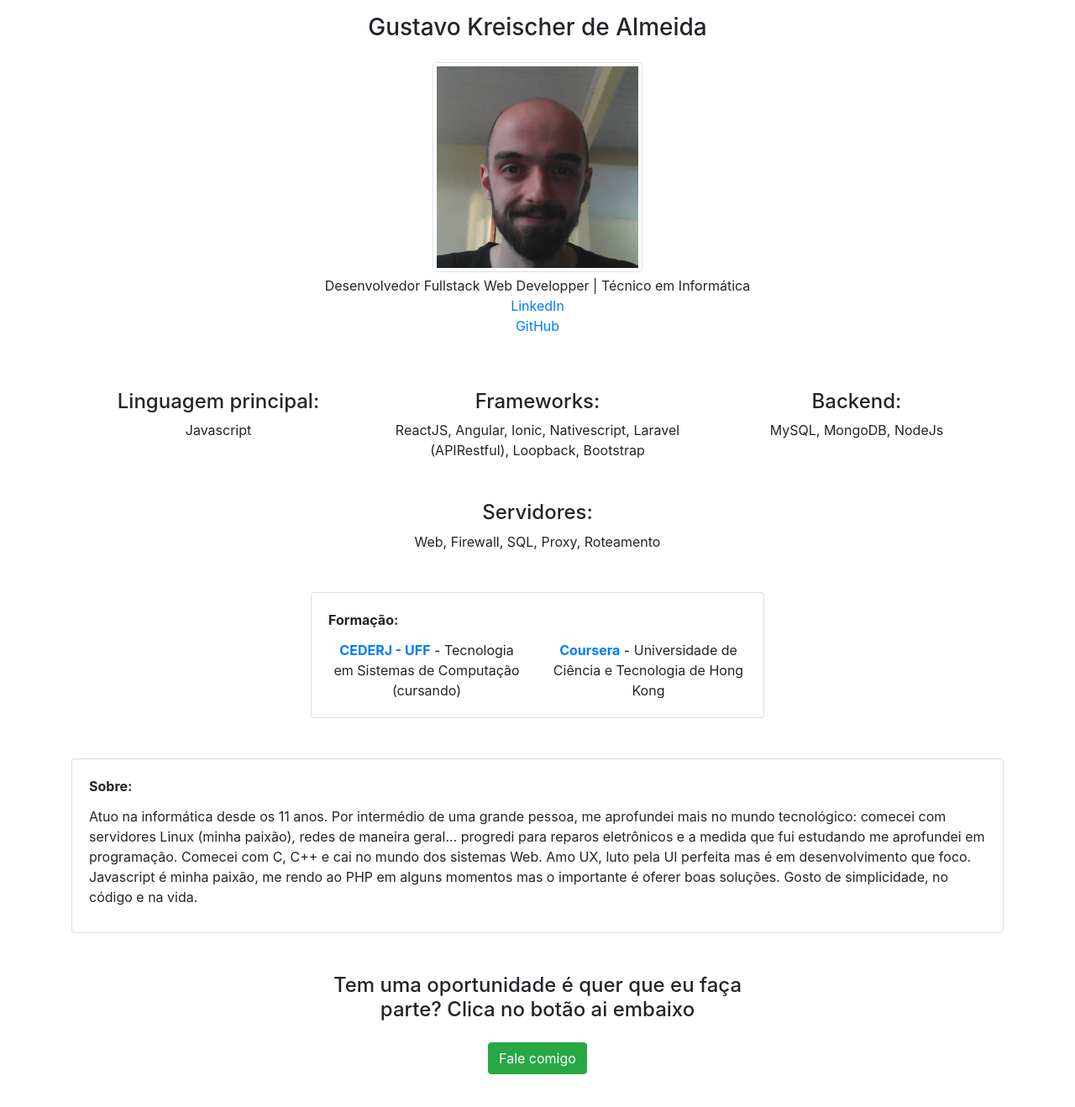
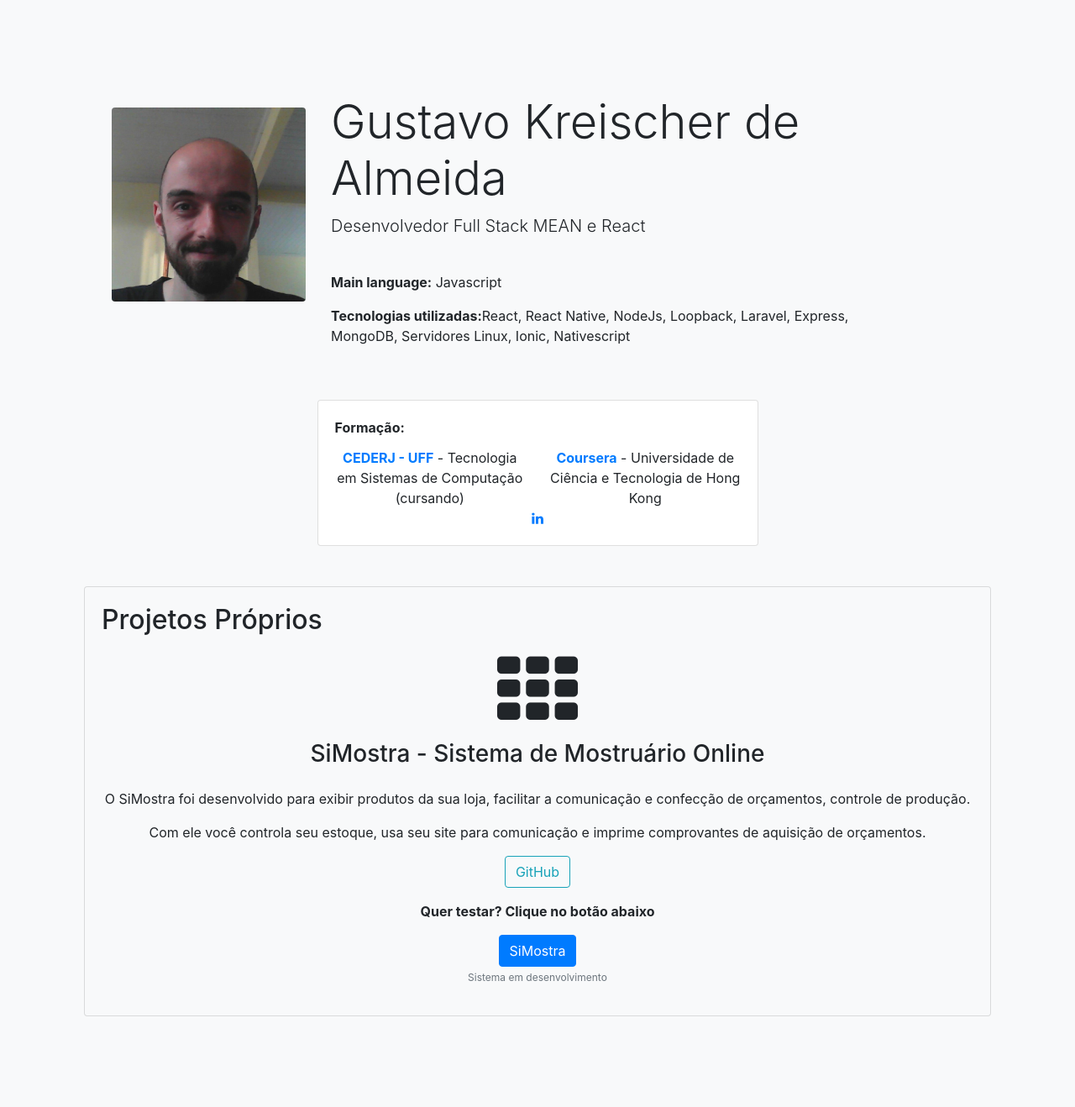
Before and after one commit to Gkreischer/CV, a React (Create React App) app: page / in a window 1280 px wide. Shown: the top 1318 px of the page at 84% size. Built offline with nearby package versions, Linux system fonts and the light colour scheme.

Commit message:
Interface alterada

```diff
--- a/package.json
+++ b/package.json
@@ -2,7 +2,7 @@
   "name": "cv",
   "version": "0.1.0",
   "private": true,
-  "homepage": "http://gkreischer.tech/",
+  "homepage": "http://gkreischer.tech",
   "dependencies": {
     "@babel/preset-react": "^7.0.0",
     "bootstrap": "^4.3.1",
@@ -13,6 +13,7 @@
     "react": "^16.9.0",
     "react-dom": "^16.9.0",
     "react-popper": "^1.3.3",
+    "react-reveal": "^1.2.2",
     "react-scripts": "3.1.0",
     "reactstrap": "^8.0.1"
   },
--- a/src/App.scss
+++ b/src/App.scss
@@ -2,8 +2,18 @@
 
 body {
     font-family: 'Lato', sans-serif;
-    background-color: #efefef;
+    background-color: #f8f9fa!important;
     padding-bottom: 5vh;
+
+    .logo_position {
+
+        @media screen and (max-width: 767px) {
+            width: 10em !important;
+            max-width: none;
+
+        }
+    }
+
 }
 
 .small-text {
--- a/src/Components/ContatoComponent.js
+++ b/src/Components/ContatoComponent.js
@@ -160,7 +160,7 @@ class Contato extends Component {
                                 </Col>
                                 <Col md="7">
                                     {showLoader}
-                                    <span className="small-text">{this.state.successMsg}</span>
+                                    <span className="small-text text-danger">{this.state.successMsg}</span>
                                 </Col>
                             </Row>
 
--- a/src/Components/FormacaoComponent.js
+++ b/src/Components/FormacaoComponent.js
@@ -1,9 +1,10 @@
 import React from 'react';
 import { Col, Row, Card, CardBody, CardTitle } from 'reactstrap';
-
+import Reveal from 'react-reveal/Reveal';
 function Formacao(props) {
     return (
         <React.Fragment>
+            <Reveal>
                 <Row className="justify-content-center">
                     <Col md="6" className="mt-md-5 mt-5">
                         <Card>
@@ -17,10 +18,16 @@ function Formacao(props) {
                                         <a href="https://www.coursera.org/"><b>Coursera</b></a> - Universidade de Ciência e Tecnologia de Hong Kong
                                 </Col>
                                 </Row>
+                                <Row className="text-center">
+                                    <Col md="12" xs="12">
+                                        <a href="https://www.linkedin.com/in/gkprogrammer"><i className="fa fa-linkedin" aria-hidden="true"></i></a>
+                                    </Col>
+                                </Row>
                             </CardBody>
                         </Card>
                     </Col>
                 </Row>
+            </Reveal>
         </React.Fragment>
     );
 }
--- a/src/Components/MainComponent.js
+++ b/src/Components/MainComponent.js
@@ -1,9 +1,11 @@
 import React, { Component } from 'react';
-import{ Row, Col, Container } from 'reactstrap';
+import { Row, Col, Container, Jumbotron } from 'reactstrap';
 import avatar from './../shared/images/gustavo.jpg';
 import About from './AboutComponent';
 import Formacao from './FormacaoComponent';
 import Contato from './ContatoComponent';
+import Sistema from './SistemasComponent';
+import Reveal from 'react-reveal/Reveal';
 
 
 class Main extends Component {
@@ -16,47 +18,49 @@ class Main extends Component {
     }
 
     render() {
-        return(
+        return (
             <div>
                 <Container>
                     <Row>
-                        <Col md="12" className="text-center mt-3">
-                            <h3>
-                               Gustavo Kreischer de Almeida
-                            </h3>
+                        <Col md="12" xs="12">
+                            <Jumbotron fluid className="mt-5 bg-light">
+                                <Container fluid className="px-md-5">
+                                    <Row>
+                                        <Col md="3" xs="3">
+                                            <Reveal>
+                                                <img src={require('./../shared/images/gustavo.jpg')} className="logo_position img-fluid rounded mt-md-3" />
+                                            </Reveal>
+                                        </Col>
+                                        <Col md="8" xs="12">
+                                            <Reveal>
+                                                <h1 className="display-4">Gustavo Kreischer de Almeida</h1>
+
+                                                <p className="lead">Desenvolvedor Full Stack MEAN e React</p>
+                                                <br />
+                                                <p><b>Main language:</b> Javascript</p>
+                                                <p><b>Tecnologias utilizadas:</b>React, React Native, NodeJs, Loopback, Laravel, Express, MongoDB, Servidores Linux, Ionic, Nativescript</p>
+                                            </Reveal>
                                         </Col>
                                     </Row>
+                                </Container>
+                                <Container>
                                     <Row>
-                        <Col md="12" className="text-center mt-3">
-                            <img src={avatar} style={{width: 250}} className="img-fluid img-thumbnail rounded" alt="Foto Gustavo Kreischer de Almeida"/>
+                                        <Col md="12">
+                                            <Formacao />
                                         </Col>
                                     </Row>
+                                </Container>
+                                <Container>
                                     <Row>
-                        <Col md="12" className="text-center">
-                            <p className="text-lead mt-1">
-                                Desenvolvedor Fullstack Web Developper | Técnico em Informática<br/><a href="https://www.linkedin.com/in/gkprogrammer">LinkedIn</a><br/><a href="https://github.com/Gkreischer">GitHub</a>
-                            </p>
+                                        <Col md="12">
+                                            <Sistema />
                                         </Col>
                                     </Row>
-                    <Row>
-                        <Col md="4" className="mt-md-5 mt-3 text-center">
-                            <h4>Linguagem principal: </h4> <span>Javascript</span>
-                        </Col>
-                        <Col md="4" className="mt-md-5 mt-3 text-center">
-                            <h4>Frameworks: </h4> <span>ReactJS, Angular, Ionic, Nativescript, Laravel (APIRestful), Loopback, Bootstrap</span>
-                        </Col>
-                        <Col md="4" className="mt-md-5 mt-3 text-center">
-                            <h4>Backend: </h4> <span>MySQL, MongoDB, NodeJs</span>
+                                </Container>
+
+                            </Jumbotron>
                         </Col>
                     </Row>
-                    <Row>
-                        <Col md="12" className="text-center mt-md-5 mt-3">
-                            <h4>Servidores:</h4> <span>Web, Firewall, SQL, Proxy, Roteamento</span>
-                        </Col>
-                    </Row>
-                    <Formacao />
-                    <About/>
-                    <Contato />
                 </Container>
             </div>
         );
--- /dev/null
+++ b/src/Components/SistemasComponent.js
@@ -0,0 +1,78 @@
+import React, { Component } from 'react';
+import { Col, Row, Card, CardBody, Button } from 'reactstrap';
+import Slide from 'react-reveal/Slide';
+
+class Sistemas extends Component {
+    constructor(props) {
+        super(props);
+
+        this.state = {
+
+        }
+    }
+
+    render() {
+        return (
+            <React.Fragment>
+
+                <Slide left>
+                    <Row className="mt-5">
+                        <Col>
+                            <Card className="bg-light">
+                                <CardBody>
+                                    <Row>
+                                        <Col md="12">
+                                            <h2>Projetos Próprios</h2>
+                                        </Col>
+                                    </Row>
+                                    <Row>
+                                        <Col md="12" className="text-center">
+                                            <i className="display-1 fa fa-th" aria-hidden="true"></i>
+                                        </Col>
+                                    </Row>
+                                    <Row>
+                                        <Col md="12" className="text-center">
+                                            <h3>SiMostra - Sistema de Mostruário Online</h3>
+                                        </Col>
+                                    </Row>
+                                    <Row>
+                                        <Col md="12" className="text-center mt-3">
+                                            <p>O SiMostra foi desenvolvido para exibir produtos da sua loja, facilitar a comunicação e confecção de orçamentos, controle de produção.</p>
+                                            <p>Com ele você controla seu estoque, usa seu site para comunicação e imprime comprovantes de aquisição de orçamentos.</p>
+                                        </Col>
+                                    </Row>
+                                    <Row>
+                                        <Col md="12" className="text-center">
+                                            <a href="https://github.com/Gkreischer/SiMostra">
+                                                <Button type="button" outline color="info">GitHub</Button>
+                                            </a>
+                                        </Col>
+                                    </Row>
+                                    <Row>
+                                        <Col className="text-center mt-3" md="12">
+                                            <b>Quer testar? Clique no botão abaixo</b>
+                                        </Col>
+                                    </Row>
+                                    <Row>
+                                        <Col md="12" className="text-center mt-3">
+                                            <a href="http://gkreischer.tech/simostra">
+                                                <Button type="button" color="primary">SiMostra</Button>
+                                            </a>
+                                        </Col>
+                                    </Row>
+                                    <Row>
+                                        <Col md="12" className="text-center">
+                                            <p style={{ fontSize: 12 }} className="text-muted mt-md-1">Sistema em desenvolvimento</p>
+                                        </Col>
+                                    </Row>
+                                </CardBody>
+                            </Card>
+                        </Col>
+                    </Row>
+                </Slide>
+            </React.Fragment>
+        );
+    }
+}
+
+export default Sistemas;
```
Also changed, not shown: 5 other files (tests, documents, lock files or other folders). Lines whose indentation alone changed are shown as unchanged.
